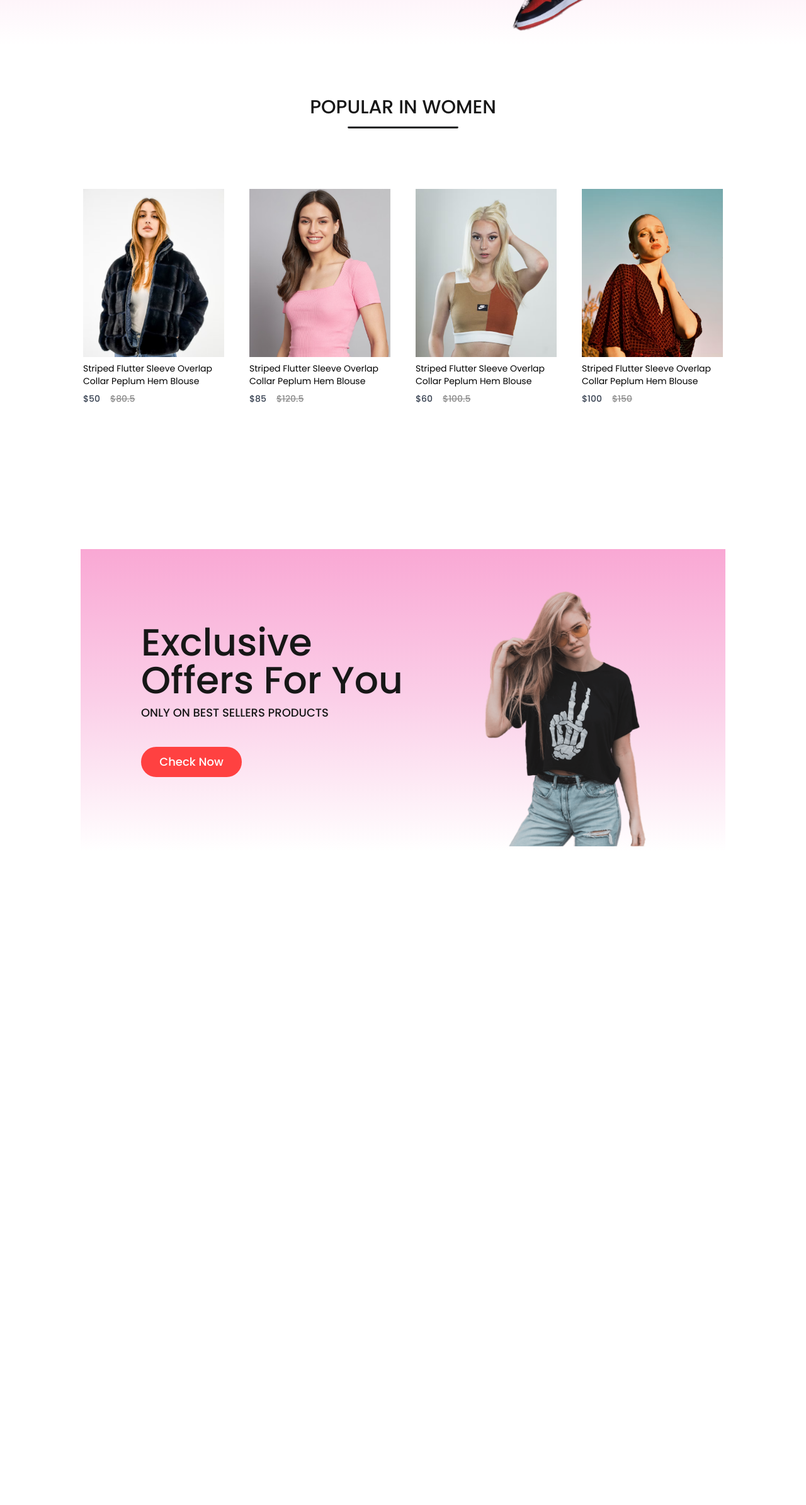
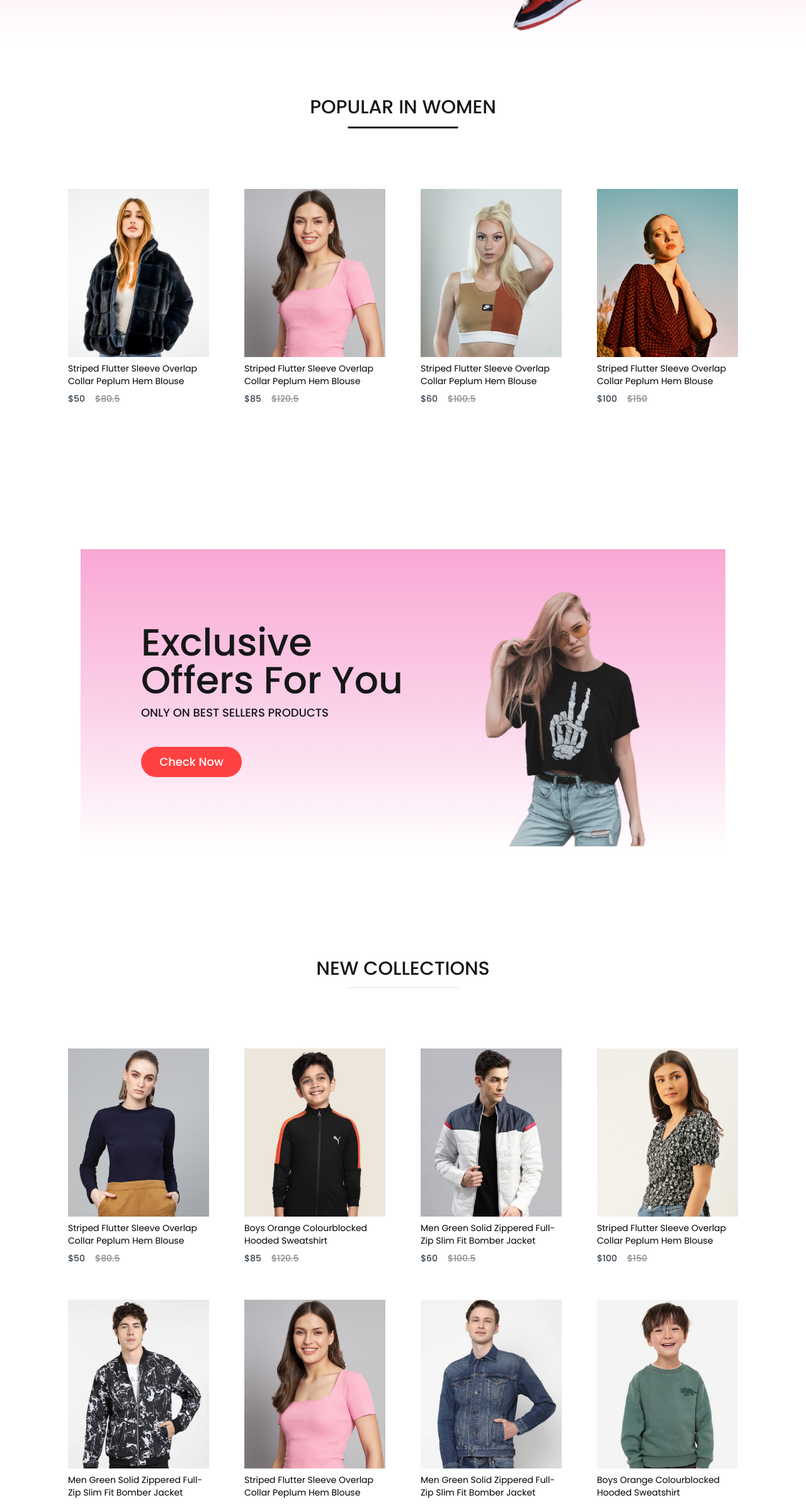
Before and after one commit to ChamodDulanjana/Shopper, a React (Vite) app: page / in a window 1280 px wide. Shown: the part 743-3133 px from the top of the page at 63% size. Before the commit the page ends 2223 px from the top, so only its background shows below. Built offline with nearby package versions, Linux system fonts and the light colour scheme.

Commit message:
Add New Collection section

```diff
--- a/src/assets/new_collections.js
+++ b/src/assets/new_collections.tsx
@@ -7,7 +7,7 @@ import p6_img from "./product_2.png";
 import p7_img from "./product_17.png";
 import p8_img from "./product_28.png";
 
-let new_collections = [
+const new_collections = [
   {
     id: 12,
     name: "Striped Flutter Sleeve Overlap Collar Peplum Hem Blouse",
--- /dev/null
+++ b/src/component/newCollections/NewCollections.tsx
@@ -0,0 +1,19 @@
+import React from 'react';
+import new_collections from "../../assets/new_collections.tsx";
+import Item from "../item/Item.tsx";
+
+const NewCollections = () => {
+    return (
+        <div className="flex flex-col items-center gap-3 h-[90vh] mt-10">
+            <h1 className="text-[#171717] text-3xl font-medium mt-10">NEW COLLECTIONS</h1>
+            <hr className="bg-[#252525] mb-5 w-44 h-1 rounded-full"/>
+            <div className="grid grid-cols-4 mt-16 gap-14">
+                {new_collections.map((item, index) => {
+                    return <Item key={index} id={item.id} image={item.image as string} name={item.name} new_price={item.new_price} old_price={item.old_price}/>
+                })}
+            </div>
+        </div>
+    );
+};
+
+export default NewCollections;
--- a/src/component/popular/Popular.tsx
+++ b/src/component/popular/Popular.tsx
@@ -5,9 +5,9 @@ import Item from "../item/Item.tsx";
 const Popular = () => {
     return (
         <div className="flex flex-col items-center gap-3 h-[90vh] mt-10">
-             <h1 className="text-[#171717] text-3xl font-medium mt-10">POPULAR IN WOMEN</h1>
+            <h1 className="text-[#171717] text-3xl font-medium mt-10">POPULAR IN WOMEN</h1>
             <hr className="w-44 h-1 rounded-full bg-[#252525] mb-5" />
-            <div className="flex mt-16 gap-10">
+            <div className="flex mt-16 gap-14">
                 {popular_products.map((item, index) => {
                     return <Item key={index} id={item.id} name={item.name} image={item.image as string} new_price={item.new_price} old_price={item.old_price}/>
                 })}
--- a/src/pages/Shop.tsx
+++ b/src/pages/Shop.tsx
@@ -2,6 +2,7 @@ import React from 'react';
 import Hero from "../component/hero/Hero.tsx";
 import Popular from "../component/popular/Popular.tsx";
 import Offers from "../component/offers/Offers.tsx";
+import NewCollections from "../component/newCollections/NewCollections.tsx";
 
 const Shop = () => {
     return (
@@ -9,6 +10,7 @@ const Shop = () => {
             <Hero/>
             <Popular/>
             <Offers/>
+            <NewCollections/>
         </div>
     );
 };
```
